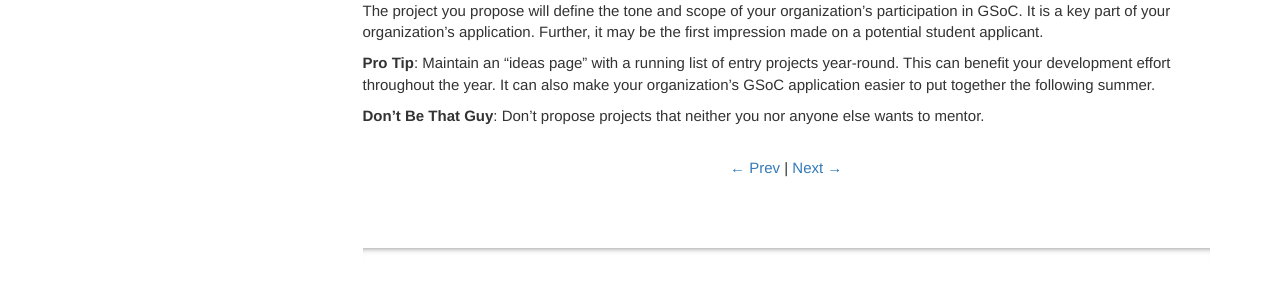
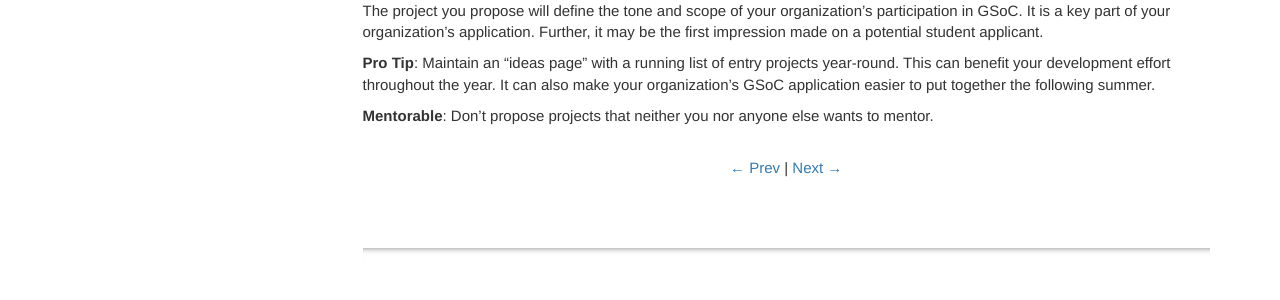
Before and after one commit to google/gsocguides, a Jekyll site: the page built from pages/mentor/04-defining_a_project__ideas_list.md, in a window 1280 px wide. Shown: the part 1722-2022 px from the top of the page. Built offline with Jekyll 4.4.1, drawn with Linux system fonts in a browser that asks for light colours.

Commit message:
Update 04-defining_a_project__ideas_list.md
Changing to a gender-neutral item title. I'm not sure this is the right title, but seeing the page end with the phrase "that guy" makes me think maybe only guys are wanted or expected here.

```diff
--- a/pages/mentor/04-defining_a_project__ideas_list.md
+++ b/pages/mentor/04-defining_a_project__ideas_list.md
@@ -46,4 +46,4 @@ The project you propose will define the tone and scope of your organization's pa
 
 **Pro Tip**: Maintain an "ideas page" with a running list of entry projects year-round. This can benefit your development effort throughout the year. It can also make your organization's GSoC application easier to put together the following summer.
 
-**Don't Be That Guy**: Don't propose projects that neither you nor anyone else wants to mentor.
+**Mentorable**: Don't propose projects that neither you nor anyone else wants to mentor.
```
